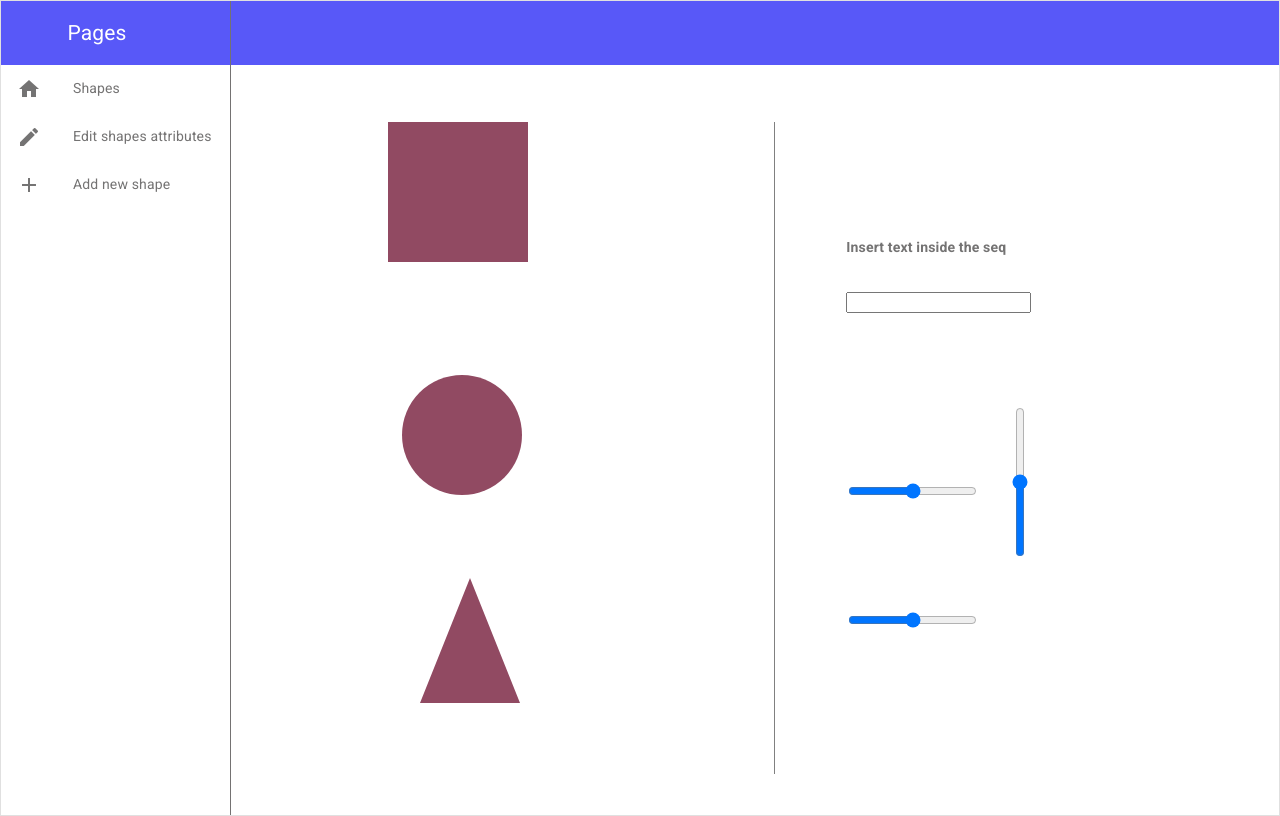
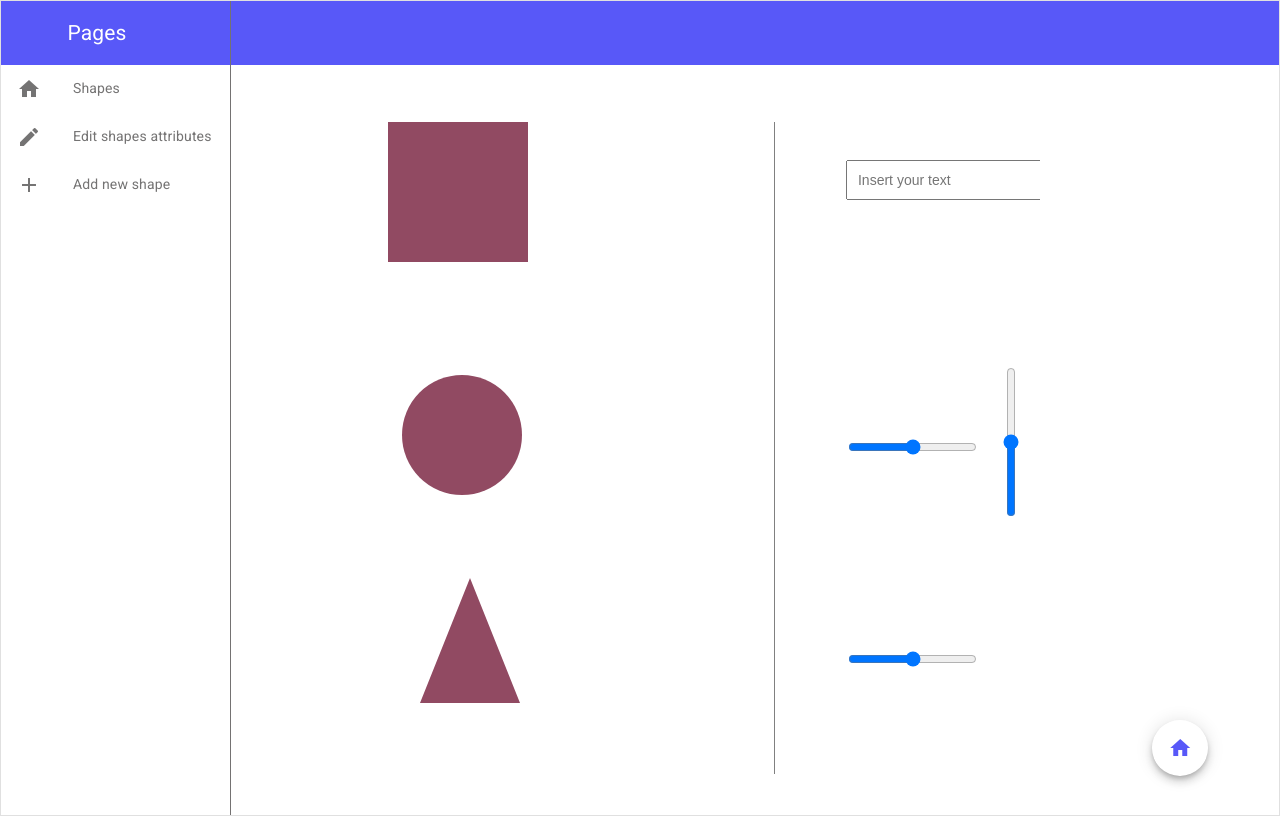
Before and after one commit to hadeel36/Shape-land, a Vue app: page /#/ in a window 1280 px wide. Both pictures are taken after a click on the button "edit". Built offline with nearby package versions, Linux system fonts and the light colour scheme.

Commit message:
add button + css fixes

```diff
--- a/src/components/editShapes.vue
+++ b/src/components/editShapes.vue
@@ -22,12 +22,12 @@
           </g>
         </svg>
         <div class="shape__config">
-          <h6>Insert text inside the seq</h6>
           <input
             type="text"
             name="seqText"
             :value="this.$store.state.seqText || ''"
             v-on:input="handleTextChange"
+            placeholder="Insert your text"
           />
         </div>
       </div>
@@ -81,7 +81,7 @@
             class="tri-position"
           />
         </svg>
-        <div class="shape__config">
+        <div class="shape__config" style="margin-top: 25%">
           <input
             type="range"
             name="triRotate"
@@ -93,6 +93,13 @@
           />
         </div>
       </div>
+    </div>
+    <div class="buttons_wrapper">
+      <md-button class="md-fab md-primary">
+        <router-link class="router-link" to="/">
+          <md-icon class="icon-color">home</md-icon>
+        </router-link>
+      </md-button>
     </div>
   </div>
 </template>
@@ -139,7 +146,7 @@ export default {
 .hor-range__wrapper {
   float: left;
   margin-top: 38%;
-  margin-right: 16%;
+  margin-right: 6%;
   height: 150px;
 }
 
@@ -154,7 +161,15 @@ export default {
   width: 150px;
   height: 20px;
   margin: 0;
-  transform-origin: 75px 75px;
+  transform-origin: 82px 72px;
   transform: rotate(-90deg);
 }
+
+.router-link {
+  color: inherit;
+  &:hover {
+    color: rgba(186, 36, 36, 0.87);
+    text-decoration: none;
+  }
+}
 </style>
--- a/src/components/shapesLand.vue
+++ b/src/components/shapesLand.vue
@@ -157,3 +157,13 @@ export default {
   },
 };
 </script>
+
+<style lang="scss" scoped>
+.router-link {
+  color: inherit;
+  &:hover {
+    color: rgba(186, 36, 36, 0.87);
+    text-decoration: none;
+  }
+}
+</style>
--- a/static/style/index.css
+++ b/static/style/index.css
@@ -8,7 +8,7 @@
   width: 40%;
   float: right;
   margin-right: -55%;
-  margin-top: 17%;
+  margin-top: 8%;
   overflow: auto;
 }
 
@@ -22,6 +22,12 @@
   float: right;
   right: 6%;
   bottom: 4%;
+}
+
+input[type="text"] {
+  padding: 5%;
+  width: auto;
+  font-size: 14px;
 }
 
 .icon-color {
```
